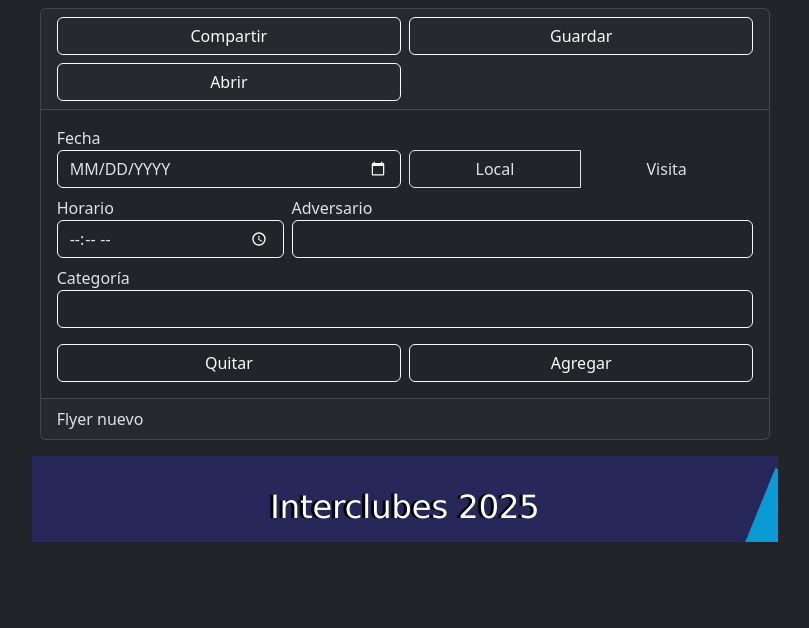
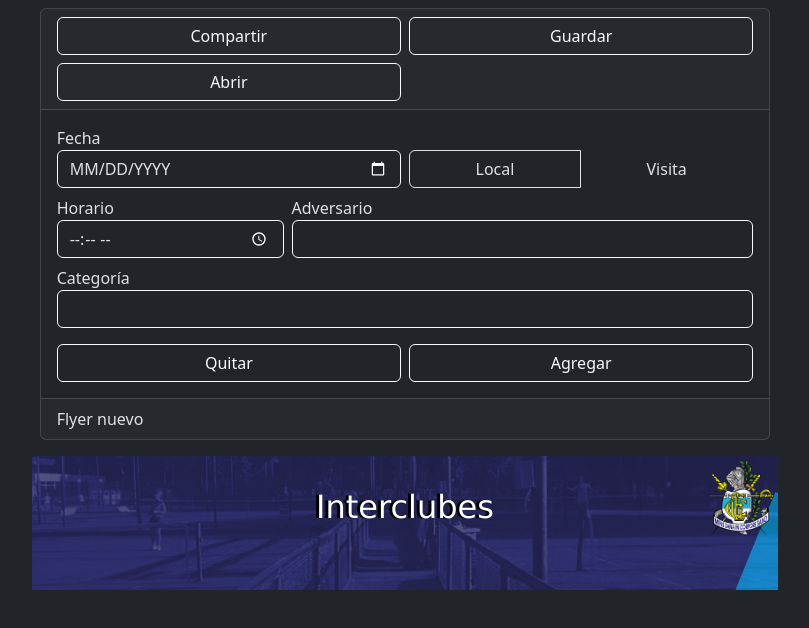
Before and after one commit to moradan/flyer-geba, a Next.js app: page / in a window 1280 px wide. Shown: the top 628 px of the page, without its empty margins (235-1044 px from the left). Built offline with nearby package versions, Linux system fonts and the light colour scheme.

Commit message:
estetica: fondos semi-opacos agrego fondos con distintos niveles de opacidad para mejorar la legibilidad de la informacion.

```diff
--- a/src/components/flyer/ElementoFecha.tsx
+++ b/src/components/flyer/ElementoFecha.tsx
@@ -21,7 +21,7 @@ export default function ElementoFecha({
   }
 
   return (
-    <li className="list-group-item p-5">
+    <li className="list-group-item mx-5 my-4 light-backdrop">
       <EncabezadoFecha fecha={fecha} />
       {partidosLocales.length !== 0 && (
         <SeccionLocalia tipo="Local" listaPartidos={partidosLocales} />
--- a/src/components/flyer/ElementoPartido.tsx
+++ b/src/components/flyer/ElementoPartido.tsx
@@ -20,7 +20,7 @@ export default function ElementoPartido({ partido }: { partido: Partido }) {
   }
 
   return (
-    <li className='list-group-item px-2 partido-elemento'>
+    <li className='list-group-item px-2 partido-elemento text-shadow'>
       <div className="icono-borrar-partido" onClick={borrarPartido}>
         <i className="bi bi-x-lg fw-bold text-white bg-danger rounded-circle"></i>
       </div>
--- a/src/components/flyer/Flyer.tsx
+++ b/src/components/flyer/Flyer.tsx
@@ -2,6 +2,7 @@ import Partido from "@/model/Partido";
 import { ReactNode } from "react";
 import ElementoFecha from "./ElementoFecha";
 import Titulo from "./Titulo";
+import Image from 'react-bootstrap/Image'
 
 export default function Flyer({ listaPartidos }: { listaPartidos: Array<Partido> }) {
   const listaFechasJSX: Array<ReactNode> = [];
@@ -20,9 +21,14 @@ export default function Flyer({ listaPartidos }: { listaPartidos: Array<Partido>
   );
 
   return (
-    <div className='pt-4 font-tahoma'>
-      <Titulo titulo='Interclubes 2025' />
-      <ul className='list-group-flush p-0'>{listaFechasJSX}</ul>
+    <div className='pt-4 mb-5 font-tahoma position-relative'>
+      <Titulo titulo='Interclubes' />
+      <Image
+        className='position-absolute end-0 top-0 p-1'
+        src='/escudo.png'
+        alt='escudo de GEBA'
+        width='10%' />
+      <ul className='list-group-flush p-0 pb-5'>{listaFechasJSX}</ul>
     </div>
   );
 
--- a/src/components/flyer/Fondo.tsx
+++ b/src/components/flyer/Fondo.tsx
@@ -1,9 +1,18 @@
+import Image from 'react-bootstrap/Image'
+
 export default function Fondo() {
   return (
-    <img
-      src='/fondo-geba.jpeg'
-      alt='imagen de las canchas de GEBA'
-      className='position-absolute z-n1 tamanio-fondo'
-    />
+    <>
+      <Image
+        src='/fondo-azulado.jpg'
+        alt='imagen de las canchas de GEBA'
+        className='position-absolute z-n1 tamanio-fondo'
+      />
+      <Image
+        src='/fondo-geba.jpeg'
+        alt='fondo liso'
+        className='position-absolute z-n1 tamanio-fondo opacity-75'
+      />
+    </>
   );
 }
--- a/src/components/flyer/SeccionLocalia.tsx
+++ b/src/components/flyer/SeccionLocalia.tsx
@@ -15,7 +15,7 @@ export function SeccionLocalia({
   ));
 
   return (
-    <section>
+    <section className="">
       <header>
         <h4 className="d-flex justify-content-center">
           <span className="p-1 text-shadow text-capitalize">
--- a/src/styles/globals.css
+++ b/src/styles/globals.css
@@ -43,3 +43,7 @@ h4 {
     left: -20px;
     cursor: pointer;
 }
+
+.light-backdrop {
+    background-color: #ffffff40;
+}
```
Also changed, not shown: public/fondo-azulado.jpg (added).
